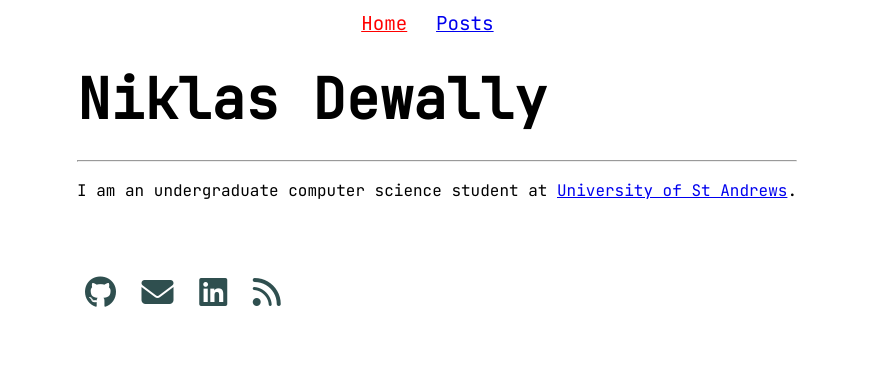
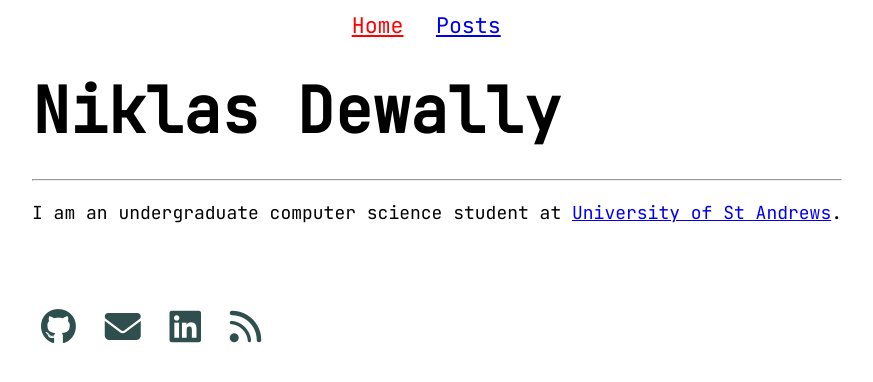
Before and after one commit to niklasdewally/niklasdewally.github.io, a Jekyll site: the page built from index.html, in a window 1280 px wide. Shown: the top 382 px of the page, without its empty margins (203-1076 px from the left). Built offline with Jekyll 4.4.1, drawn with Linux system fonts in a browser that asks for light colours.

Commit message:
increase font size

```diff
--- a/assets/css/style.css
+++ b/assets/css/style.css
@@ -7,7 +7,7 @@ body {
 }
 
 html {
-    font-size: 100%;
+    font-size: 18px;
     line-height: 1.6;
     font-family: 'JetBrains Mono', monospace;
 }
@@ -111,7 +111,7 @@ address a:active {
 /* MOBILE */
 @media screen and (max-width:800px) {
     html {
-        font-size: 12px;
+        font-size: 16px;
         margin-left: 1%;
         margin-right: 1%;
     }
--- a/assets/css/style_atkinson.css
+++ b/assets/css/style_atkinson.css
@@ -6,7 +6,7 @@ body {
 }
 
 html {
-    font-size: 100%;
+    font-size: 18px;
     line-height: 1.6;
     font-family: 'Atkinson Hyperlegible', sans-serif;
 
@@ -96,7 +96,7 @@ address a:active {
 /* MOBILE */
 @media screen and (max-width:800px) {
     html {
-        font-size: 12px;
+        font-size: 16px;
         margin-left: 1%;
         margin-right: 1%;
     }
```
Also changed, not shown: 1 other file.
